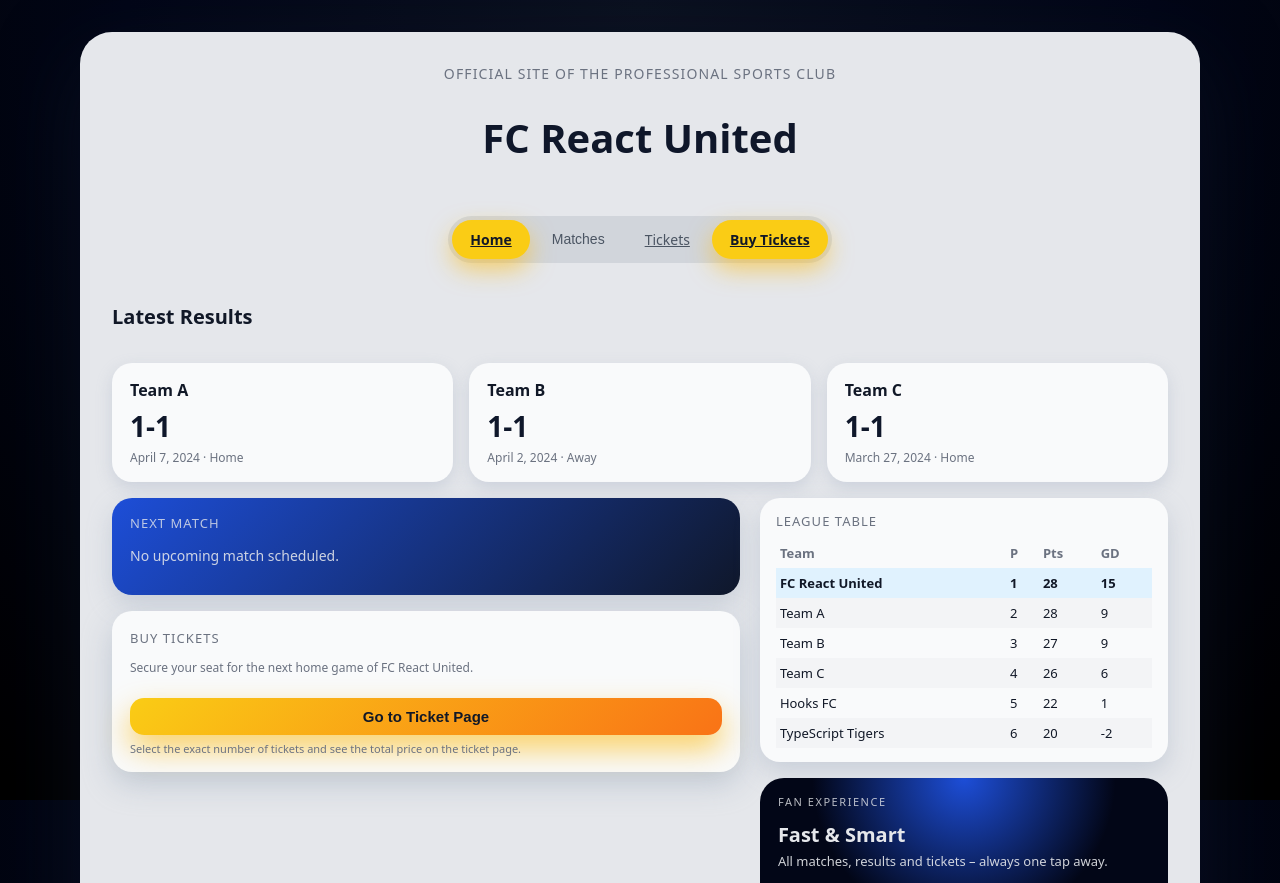
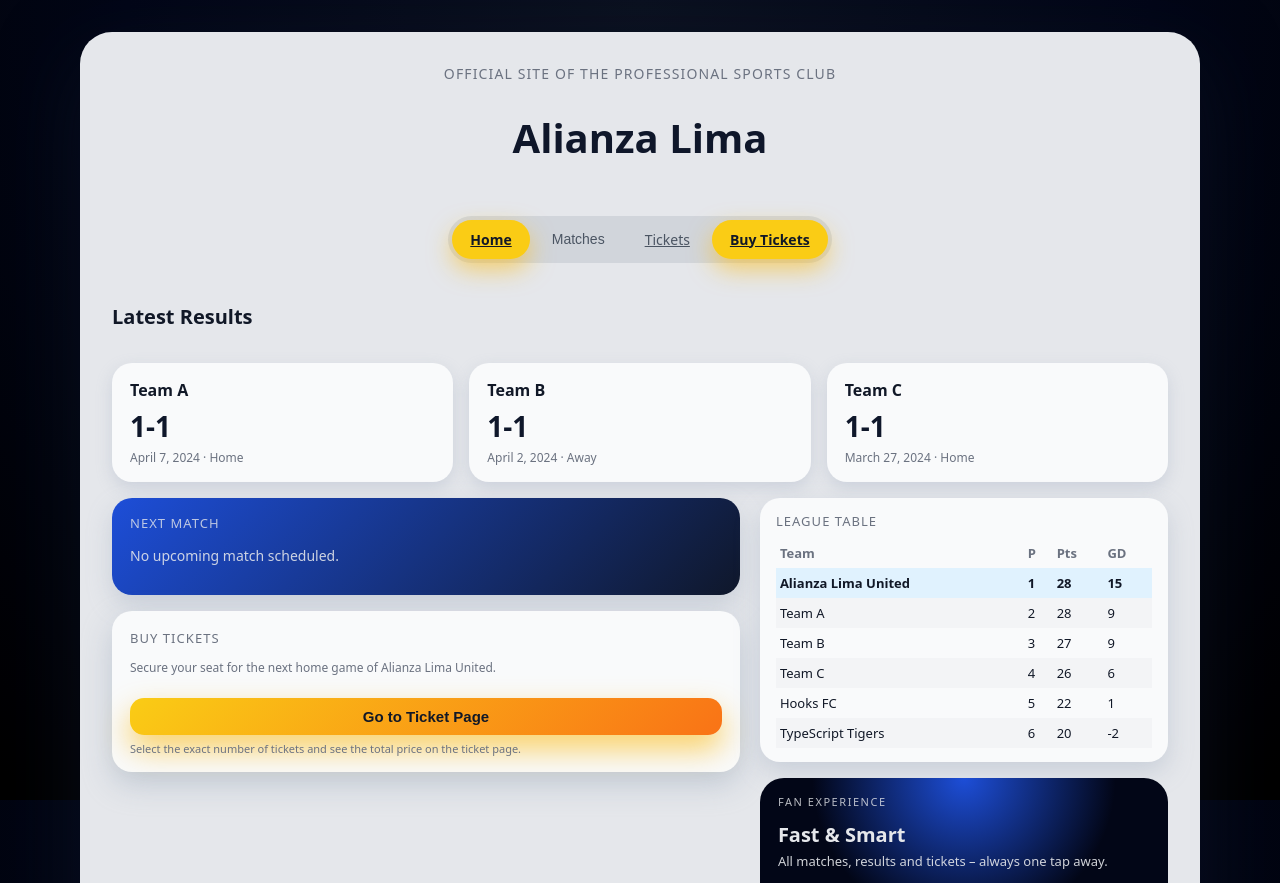
Before and after one commit to caravaggio06/syntax-projektwoche, a React (Vite) app: page / in a window 1280 px wide. Shown: the top 883 px of the page. Built offline with nearby package versions, Linux system fonts and the light colour scheme.

Commit message:
Anpassungen Frontend

```diff
--- a/src/components/Layout.tsx
+++ b/src/components/Layout.tsx
@@ -11,7 +11,7 @@ export function Layout({ children }: LayoutProps) {
       <div className="app-card">
         <header className="app-header">
           <div className="app-subtitle">Official Site of the Professional Sports Club</div>
-          <h1 className="app-title">FC React United</h1>
+          <h1 className="app-title">Alianza Lima</h1>
 
           <nav className="app-nav">
             <NavLink
--- a/src/components/LeagueTable.tsx
+++ b/src/components/LeagueTable.tsx
@@ -19,7 +19,7 @@ export function LeagueTable() {
       <tbody>
         {rows.map((row) => {
           const diff = row.goalsFor - row.goalsAgainst;
-          const highlight = row.teamName === "FC React United";
+          const highlight = row.teamName === "Alianza Lima United";
 
           return (
             <tr
--- a/src/data/leagueTable.json
+++ b/src/data/leagueTable.json
@@ -1,5 +1,5 @@
 [
-  { "position": 1, "teamName": "FC React United", "points": 28, "goalsFor": 28, "goalsAgainst": 13 },
+  { "position": 1, "teamName": "Alianza Lima United", "points": 28, "goalsFor": 28, "goalsAgainst": 13 },
   { "position": 2, "teamName": "Team A", "points": 28, "goalsFor": 26, "goalsAgainst": 17 },
   { "position": 3, "teamName": "Team B", "points": 27, "goalsFor": 24, "goalsAgainst": 15 },
   { "position": 4, "teamName": "Team C", "points": 26, "goalsFor": 26, "goalsAgainst": 20 },
--- a/src/pages/HomePage.tsx
+++ b/src/pages/HomePage.tsx
@@ -23,7 +23,7 @@ export function HomePage() {
           <div className="ticket-card">
             <div className="card-header">Buy Tickets</div>
             <p className="muted" style={{ marginBottom: 10 }}>
-              Secure your seat for the next home game of FC React United.
+              Secure your seat for the next home game of Alianza Lima United.
             </p>
             <Link to="/tickets">
               <button className="ticket-cta">Go to Ticket Page</button>
@@ -48,7 +48,7 @@ export function HomePage() {
                 All matches, results and tickets – always one tap away.
               </div>
             </div>
-            <div className="mobile-promo-badge">Prototype · FC React United App</div>
+            <div className="mobile-promo-badge">Prototype · Alianza Lima United App</div>
           </div>
         </div>
       </section>
```
Also changed, not shown: 1 other file (tests, documents, lock files or other folders).
